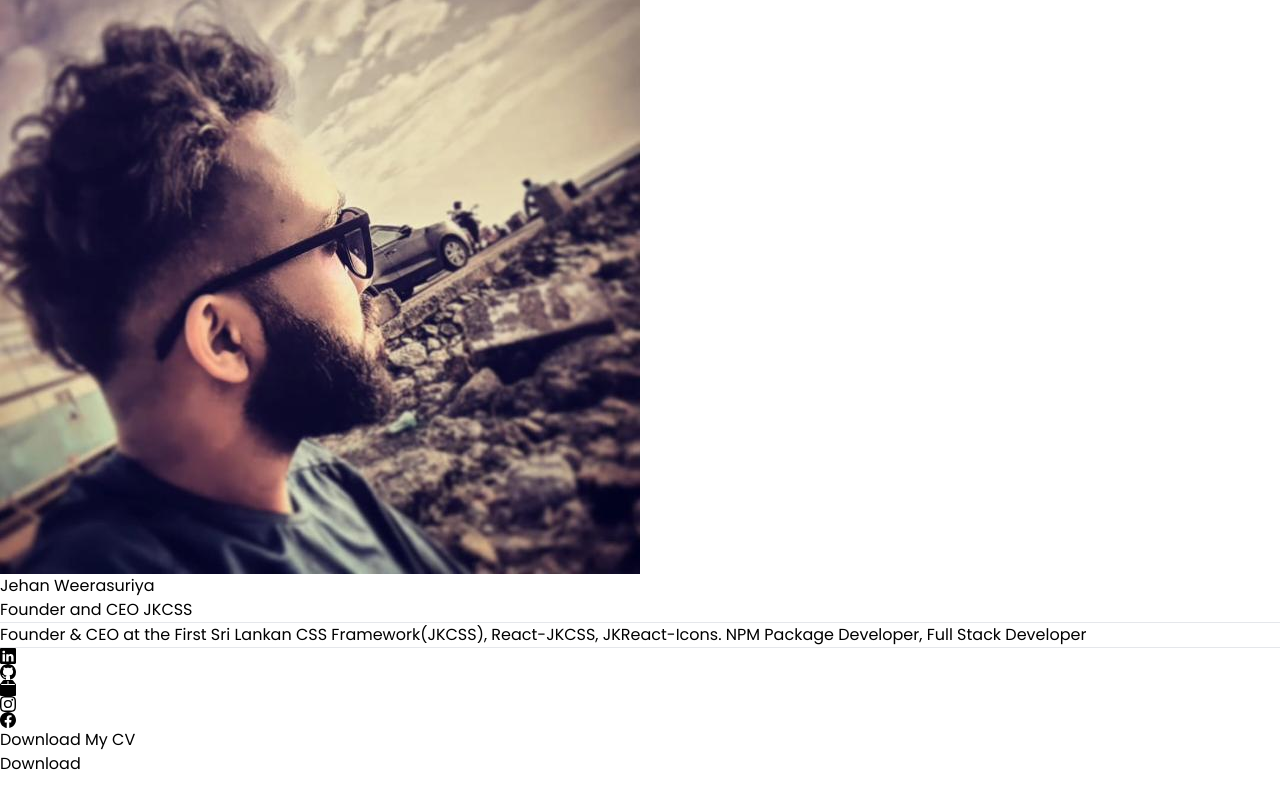
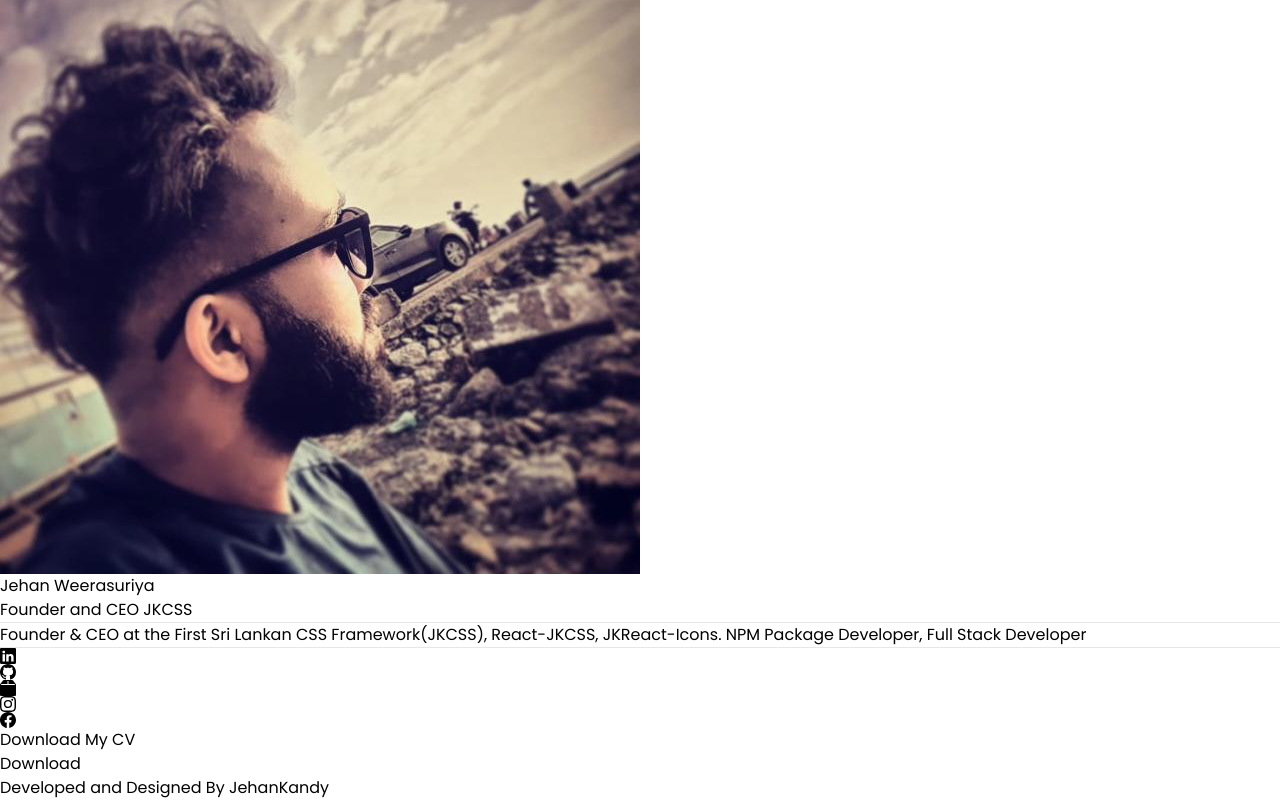
Before and after one commit to BackendExpert/my-portfolio-new, a React (Vite) app: page / in a window 1280 px wide. Shown: the part 730-1530 px from the top of the page. Before the commit the page ends 1506 px from the top, so only its background shows below. Built offline with nearby package versions, Linux system fonts and the light colour scheme; a web font is replaced by a local one.

Commit message:
Update
Co-Authored-By: JehanKandy  <jehankandy@gmail.com>

```diff
--- a/src/components/HomePage/Content.jsx
+++ b/src/components/HomePage/Content.jsx
@@ -8,7 +8,7 @@ import Side from './Side';
 
 const Content = () => {
   return (
-    <div className="bg-gradient-to-br from-purple-600 to-blue-600 min-h-screen md:px-40 px-4">
+    <div className="bg-gradient-to-br from-purple-600 to-blue-600 w-full min-h-screen md:px-40 px-4">
         <Nav />
 
         <div className="md:flex">
@@ -16,6 +16,7 @@ const Content = () => {
                 <Side />
             </div>
         </div>
+        <Footer />
     </div>
   )
 }
--- a/src/components/HomePage/Footer.jsx
+++ b/src/components/HomePage/Footer.jsx
@@ -2,7 +2,11 @@ import React from 'react'
 
 const Footer = () => {
   return (
-    <div>Footer</div>
+    <div className="py-4">
+        <div className='bg-white w-full rounded py-4 px-8 text-center'>
+            Developed and Designed By <a href=""><span className='text-blue-600 font-semibold'>JehanKandy</span></a>
+        </div>
+    </div>
   )
 }
 
--- a/src/components/HomePage/Side.jsx
+++ b/src/components/HomePage/Side.jsx
@@ -30,7 +30,7 @@ const Side = () => {
         <div className="bg-white mt-4 py-2 px-8 md:w-72 rounded w-full">
             <h1 className="text-gray-500 py-4 font-semibold">Download My CV</h1>
             <a href="">
-                <button className='bg-purple-600 py-2 w-full px-4 text-white'>Download</button>
+                <button className='bg-purple-700 py-2 w-full px-4 text-white rounded'>Download</button>
             </a>
         </div>
     </div>
```
